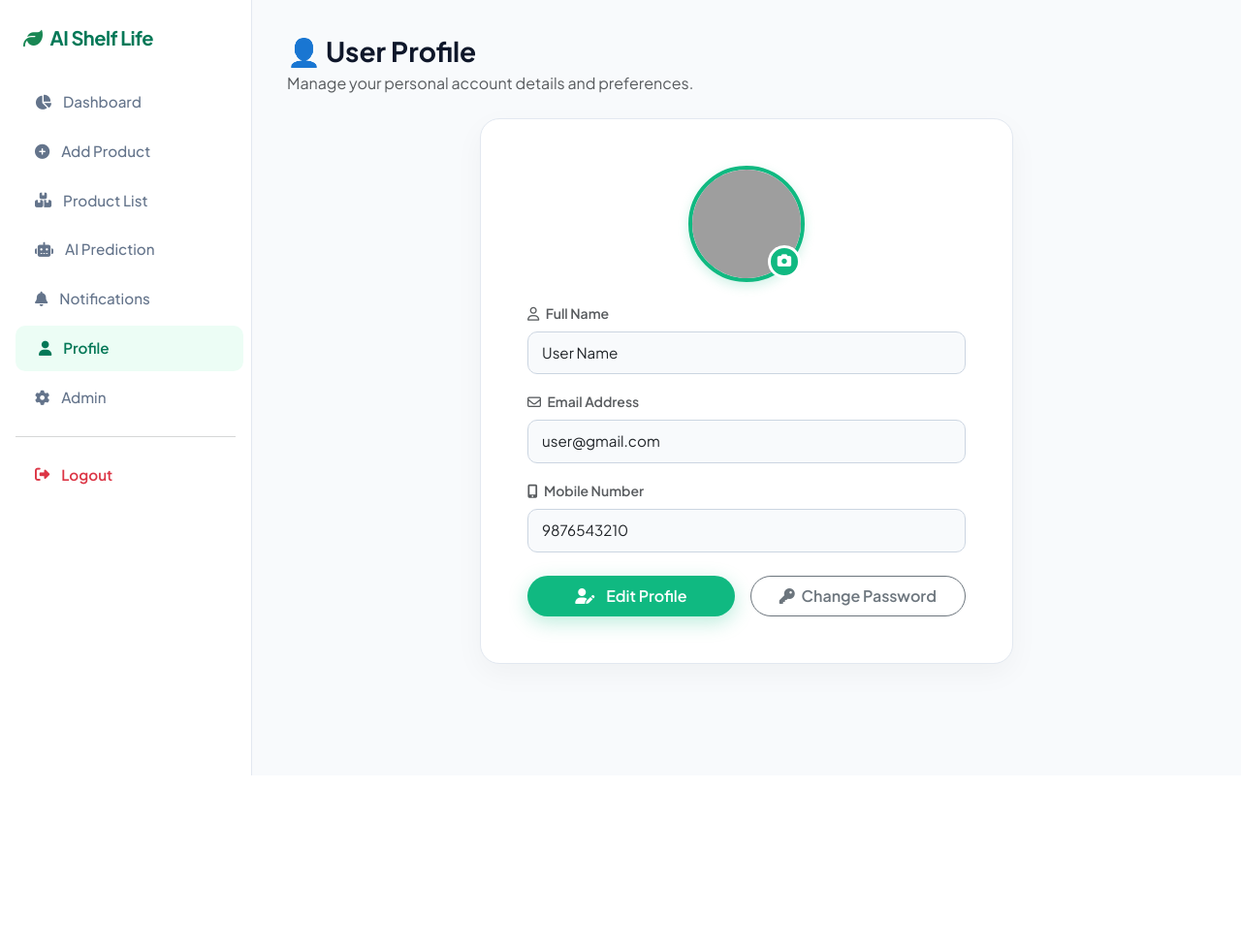
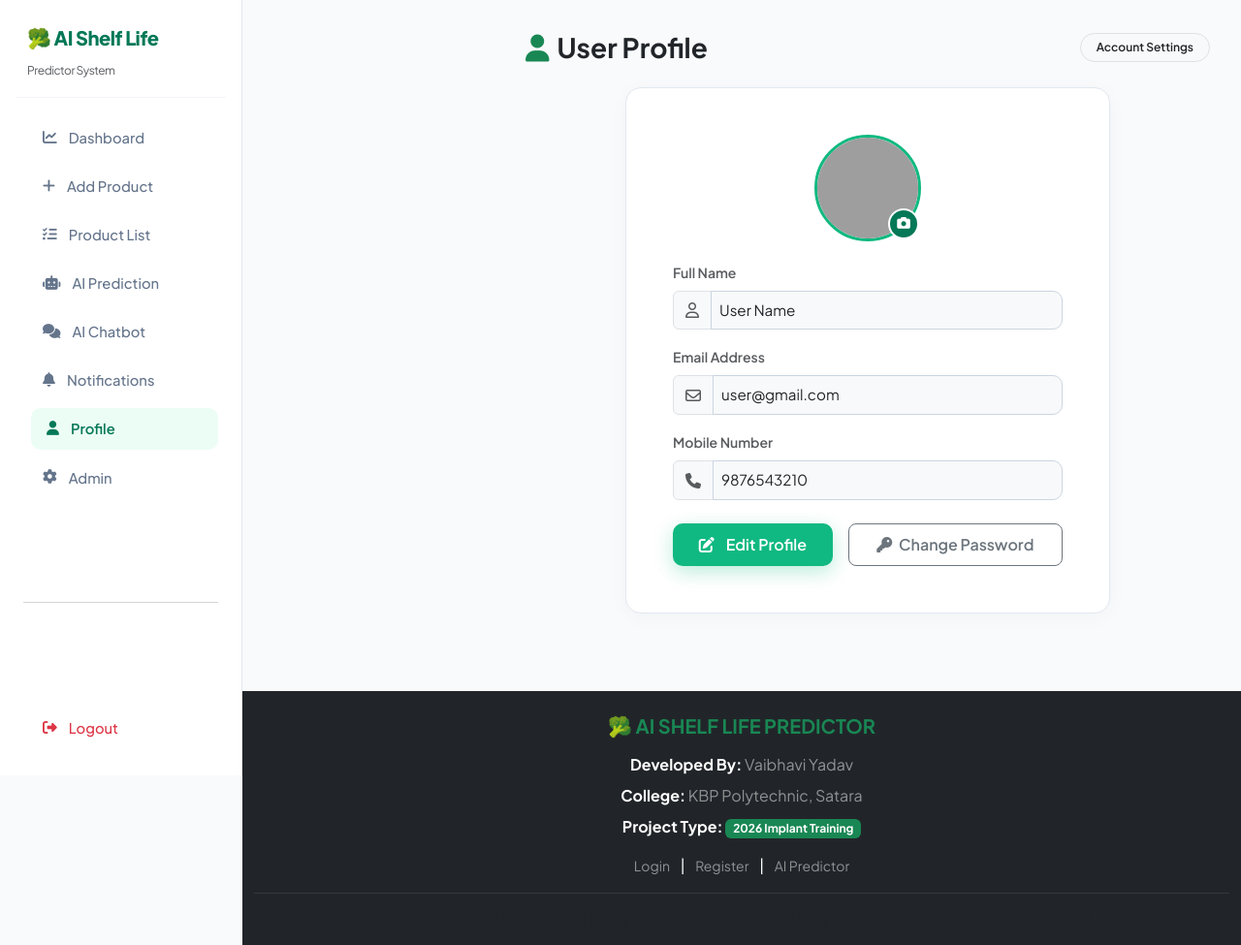
Before and after one commit to vaibhaviyadav2408-collab/-shelf-life-predictor, a Flask app: page /profile in a window 1280 px wide. Shown: the whole page at 97% size. Before the commit the page ends 800 px from the top, so only its background shows below. Run offline with Flask 3, Linux system fonts and the light colour scheme; grey boxes are pictures that could not be loaded.

Commit message:
Revise profile.html for better design and structure
Updated the user profile page with improved layout and styling.

```diff
--- a/templates/profile.html
+++ b/templates/profile.html
@@ -3,27 +3,93 @@
 <head>
     <meta charset="UTF-8">
     <meta name="viewport" content="width=device-width, initial-scale=1.0">
-    <title>User Profile - AI Shelf Life</title>
-    <!-- Google Fonts & Font Awesome Icons -->
-    <link href="https://fonts.googleapis.com/css2?family=Plus+Jakarta+Sans:wght@400;500;600;700&display=swap" rel="stylesheet">
-    <link href="https://cdnjs.cloudflare.com/ajax/libs/font-awesome/6.4.0/css/all.min.css" rel="stylesheet">
+    <title>User Profile - AI Shelf Life Predictor</title>
+
     <!-- Bootstrap 5 CSS -->
     <link href="https://cdn.jsdelivr.net/npm/bootstrap@5.3.0/dist/css/bootstrap.min.css" rel="stylesheet">
+    <!-- FontAwesome Icons -->
+    <link rel="stylesheet" href="https://cdnjs.cloudflare.com/ajax/libs/font-awesome/6.4.0/css/all.min.css">
+    <!-- Google Fonts -->
+    <link href="https://fonts.googleapis.com/css2?family=Plus+Jakarta+Sans:wght@400;500;600;700;800&display=swap" rel="stylesheet">
     <!-- Custom CSS -->
-    <link rel="stylesheet" href="{{ url_for('static', filename='style.css') }}">
+    <link rel="stylesheet" href="{{ url_for('static', filename='style.css') }}?v=4.0">
+
     <style>
+        body {
+            background-color: #f8fafc;
+            font-family: 'Plus Jakarta Sans', system-ui, -apple-system, sans-serif;
+            margin: 0;
+            padding: 0;
+        }
+        .dashboard-container {
+            display: flex;
+            min-height: 100vh;
+        }
+        /* Sidebar Styling */
+        .sidebar {
+            width: 250px;
+            height: 100vh;
+            background-color: #ffffff;
+            border-right: 1px solid #e2e8f0;
+            position: fixed;
+            top: 0;
+            left: 0;
+            padding: 24px 16px;
+            z-index: 1000;
+            display: flex;
+            flex-direction: column;
+        }
+        .sidebar-brand {
+            font-weight: 800;
+            font-size: 1.25rem;
+            color: #047857;
+            padding: 0 12px 16px 12px;
+            border-bottom: 1px solid #f1f5f9;
+            margin-bottom: 16px;
+        }
+        .sidebar a {
+            color: #64748b;
+            text-decoration: none;
+            display: flex;
+            align-items: center;
+            gap: 12px;
+            padding: 10px 16px;
+            margin-bottom: 4px;
+            border-radius: 10px;
+            font-weight: 500;
+            font-size: 0.92rem;
+            transition: all 0.2s ease;
+        }
+        .sidebar a:hover, .sidebar a.active {
+            background-color: #ecfdf5;
+            color: #047857;
+            font-weight: 600;
+        }
+        /* Layout Structure */
+        .main-wrapper {
+            margin-left: 250px;
+            width: calc(100% - 250px);
+            display: flex;
+            flex-direction: column;
+            min-height: 100vh;
+        }
+        .main-content {
+            padding: 32px;
+            flex: 1;
+        }
+        /* Profile Card Styling */
         .profile-card {
-            max-width: 550px;
+            max-width: 500px;
             margin: 0 auto;
-            border-radius: 20px;
+            border-radius: 16px;
             border: 1px solid #e2e8f0;
-            box-shadow: 0 10px 30px rgba(0, 0, 0, 0.04);
+            box-shadow: 0 4px 20px rgba(0,0,0,0.03);
             background: #ffffff;
         }
         .profile-avatar-container {
             position: relative;
-            width: 120px;
-            height: 120px;
+            width: 110px;
+            height: 110px;
             margin: 0 auto 20px auto;
         }
         .profile-avatar {
@@ -31,103 +97,120 @@
             height: 100%;
             border-radius: 50%;
             object-fit: cover;
-            border: 4px solid #10b981;
-            box-shadow: 0 4px 12px rgba(16, 185, 129, 0.2);
+            border: 3px solid #10b981;
         }
         .camera-badge {
             position: absolute;
-            bottom: 4px;
-            right: 4px;
-            background: #10b981;
+            bottom: 2px;
+            right: 2px;
+            background: #047857;
             color: white;
             border-radius: 50%;
-            width: 34px;
-            height: 34px;
+            width: 32px;
+            height: 32px;
             display: flex;
             align-items: center;
             justify-content: center;
-            font-size: 0.9rem;
-            border: 3px solid #ffffff;
+            font-size: 0.85rem;
+            border: 2px solid #ffffff;
             cursor: pointer;
-            transition: transform 0.2s ease;
         }
-        .camera-badge:hover {
-            transform: scale(1.1);
+        .btn-green {
+            background-color: #10b981;
+            color: #ffffff;
+            border: none;
+            padding: 10px;
+            border-radius: 10px;
+            font-weight: 600;
+            transition: all 0.2s ease;
         }
-        .form-control-custom {
-            border-radius: 10px;
-            border: 1px solid #cbd5e1;
-            padding: 10px 14px;
-            background-color: #f8fafc;
-            font-size: 0.95rem;
+        .btn-green:hover {
+            background-color: #047857;
+            color: #ffffff;
+        }
+        @media (max-width: 768px) {
+            .sidebar {
+                width: 100%;
+                height: auto;
+                position: relative;
+            }
+            .main-wrapper {
+                margin-left: 0;
+                width: 100%;
+            }
         }
     </style>
 </head>
 <body>
 
+<div class="dashboard-container">
     <!-- Sidebar Navigation -->
     <div class="sidebar">
         <div class="sidebar-brand">
-            <i class="fa-solid fa-leaf text-success me-2"></i>AI Shelf Life
+            🥦 AI Shelf Life <br>
+            <small class="text-muted fw-normal" style="font-size:0.75rem;">Predictor System</small>
         </div>
-        <a href="{{ url_for('dashboard') }}"><i class="fa-solid fa-chart-pie"></i> Dashboard</a>
-        <a href="{{ url_for('add_product') }}"><i class="fa-solid fa-plus-circle"></i> Add Product</a>
-        <a href="{{ url_for('product_list') }}"><i class="fa-solid fa-boxes-stacked"></i> Product List</a>
+        <a href="{{ url_for('dashboard') }}"><i class="fa-solid fa-chart-line"></i> Dashboard</a>
+        <a href="{{ url_for('add_product') }}"><i class="fa-solid fa-plus"></i> Add Product</a>
+        <a href="{{ url_for('product_list') }}"><i class="fa-solid fa-list-check"></i> Product List</a>
         <a href="{{ url_for('ai_prediction') }}"><i class="fa-solid fa-robot"></i> AI Prediction</a>
+        <a href="{{ url_for('chatbot') }}"><i class="fa-solid fa-comments"></i> AI Chatbot</a>
         <a href="{{ url_for('notifications') }}"><i class="fa-solid fa-bell"></i> Notifications</a>
         <a href="{{ url_for('profile') }}" class="active"><i class="fa-solid fa-user"></i> Profile</a>
         <a href="{{ url_for('admin') }}"><i class="fa-solid fa-gear"></i> Admin</a>
-        <hr class="mx-3 text-muted opacity-25">
-        <a href="{{ url_for('index') }}" class="text-danger fw-semibold"><i class="fa-solid fa-right-from-bracket"></i> Logout</a>
+        <hr class="mx-2 my-auto text-muted">
+        <a href="{{ url_for('index') }}" class="text-danger"><i class="fa-solid fa-right-from-bracket"></i> Logout</a>
     </div>
 
-    <!-- Main Content Area -->
+    <!-- Main Wrapper -->
+    <div class="main-wrapper">
         <div class="main-content">
-        <div class="d-flex justify-content-between align-items-center mb-4">
-            <div>
-                <h3 class="fw-bold mb-1">👤 User Profile</h3>
-                <p class="text-muted mb-0">Manage your personal account details and preferences.</p>
-            </div>
+            <div class="d-flex align-items-center justify-content-between mb-4">
+                <h3 class="fw-bold m-0 text-dark"><i class="fa-solid fa-user text-success me-2"></i>User Profile</h3>
+                <span class="badge bg-light text-dark border px-3 py-2 rounded-pill fw-semibold">
+                    Account Settings
+                </span>
             </div>
 
+            <!-- Profile Card -->
             <div class="card profile-card p-4 p-md-5">
-            <!-- Profile Avatar -->
                 <div class="profile-avatar-container">
                     <img src="https://api.dicebear.com/7.x/avataaars/svg?seed=Vaibhavi" class="profile-avatar bg-light" alt="User Avatar">
-                <div class="camera-badge" title="Change Photo">
+                    <div class="camera-badge" title="Change Avatar">
                         <i class="fa-solid fa-camera"></i>
                     </div>
                 </div>
 
-            <!-- Profile Info Form -->
                 <form>
                     <div class="mb-3 text-start">
-                    <label class="form-label text-muted small fw-semibold">
-                        <i class="fa-regular fa-user me-1"></i> Full Name
-                    </label>
-                    <input type="text" class="form-control form-control-custom" value="{{ user.name if user else 'Vaibhavi Yadav' }}" readonly>
+                        <label class="form-label text-muted small fw-semibold">Full Name</label>
+                        <div class="input-group">
+                            <span class="input-group-text bg-light text-muted"><i class="fa-regular fa-user"></i></span>
+                            <input type="text" class="form-control p-2 bg-light" value="{{ user.name if user else 'Vaibhavi Yadav' }}" readonly>
+                        </div>
                     </div>
 
                     <div class="mb-3 text-start">
-                    <label class="form-label text-muted small fw-semibold">
-                        <i class="fa-regular fa-envelope me-1"></i> Email Address
-                    </label>
-                    <input type="email" class="form-control form-control-custom" value="{{ user.email if user else 'vaibhavi@gmail.com' }}" readonly>
+                        <label class="form-label text-muted small fw-semibold">Email Address</label>
+                        <div class="input-group">
+                            <span class="input-group-text bg-light text-muted"><i class="fa-regular fa-envelope"></i></span>
+                            <input type="email" class="form-control p-2 bg-light" value="{{ user.email if user else 'vaibhavi@gmail.com' }}" readonly>
+                        </div>
                     </div>
 
                     <div class="mb-4 text-start">
-                    <label class="form-label text-muted small fw-semibold">
-                        <i class="fa-solid fa-mobile-screen-button me-1"></i> Mobile Number
-                    </label>
-                    <input type="text" class="form-control form-control-custom" value="{{ user.mobile if user else '9876543210' }}" readonly>
+                        <label class="form-label text-muted small fw-semibold">Mobile Number</label>
+                        <div class="input-group">
+                            <span class="input-group-text bg-light text-muted"><i class="fa-solid fa-phone"></i></span>
+                            <input type="text" class="form-control p-2 bg-light" value="{{ user.mobile if user else '9876543210' }}" readonly>
+                        </div>
                     </div>
 
-                <!-- Action Buttons -->
-                <div class="d-flex flex-wrap gap-3">
-                    <button type="button" class="btn btn-green flex-grow-1 rounded-pill fw-semibold py-2">
-                        <i class="fa-solid fa-user-pen me-1"></i> Edit Profile
+                    <div class="d-flex gap-3 flex-wrap">
+                        <button type="button" class="btn btn-green flex-grow-1">
+                            <i class="fa-solid fa-pen-to-square me-1"></i> Edit Profile
                         </button>
-                    <button type="button" class="btn btn-outline-secondary flex-grow-1 rounded-pill fw-semibold py-2">
+                        <button type="button" class="btn btn-outline-secondary flex-grow-1 rounded-3 fw-semibold">
                             <i class="fa-solid fa-key me-1"></i> Change Password
                         </button>
                     </div>
@@ -135,7 +218,12 @@
             </div>
         </div>
 
-    <!-- Bootstrap 5 JS -->
+        <!-- Shared Footer Include -->
+        {% include 'footer.html' %}
+    </div>
+</div>
+
+<!-- Bootstrap JS -->
 <script src="https://cdn.jsdelivr.net/npm/bootstrap@5.3.0/dist/js/bootstrap.bundle.min.js"></script>
 </body>
 </html>
```
Lines whose indentation alone changed are shown as unchanged.
